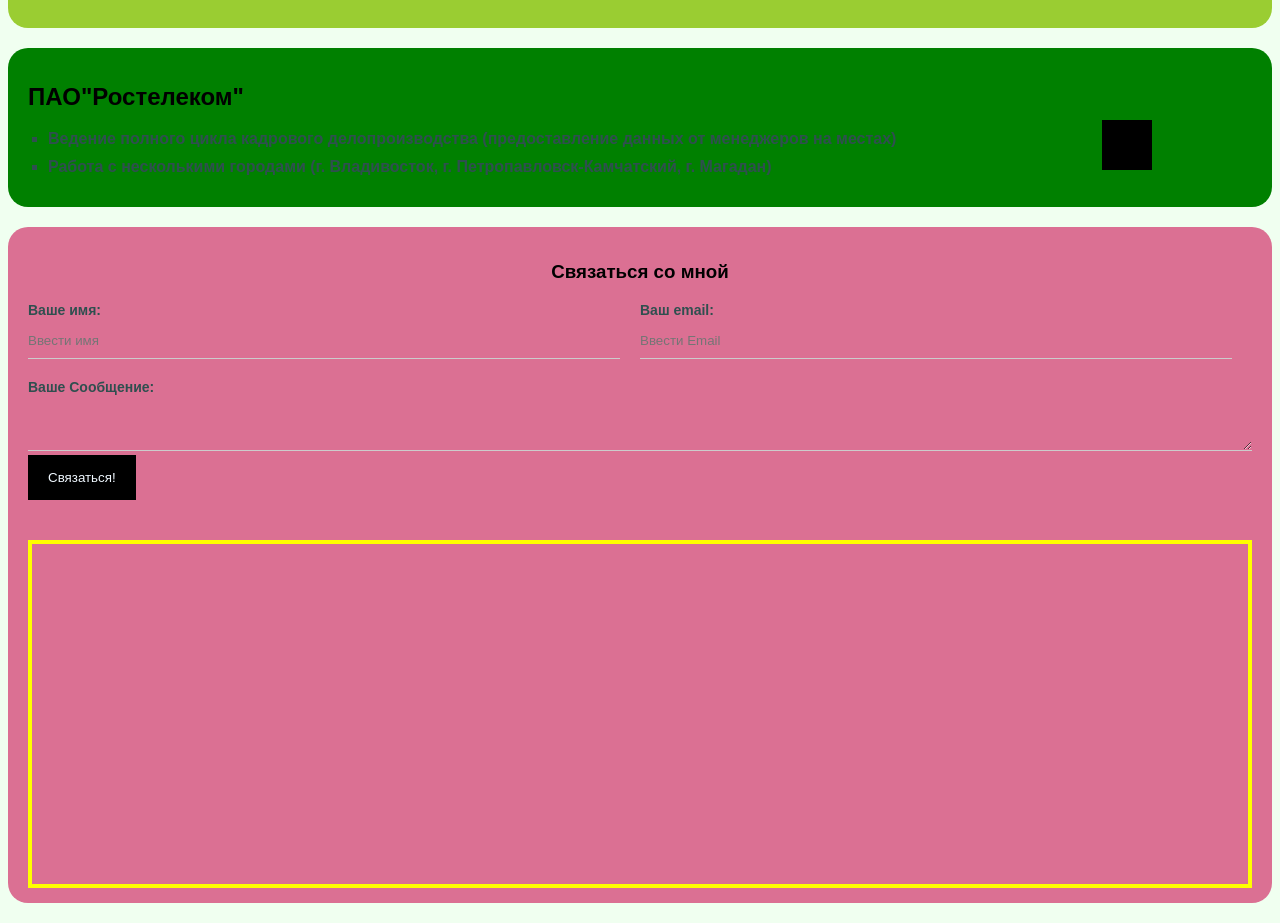
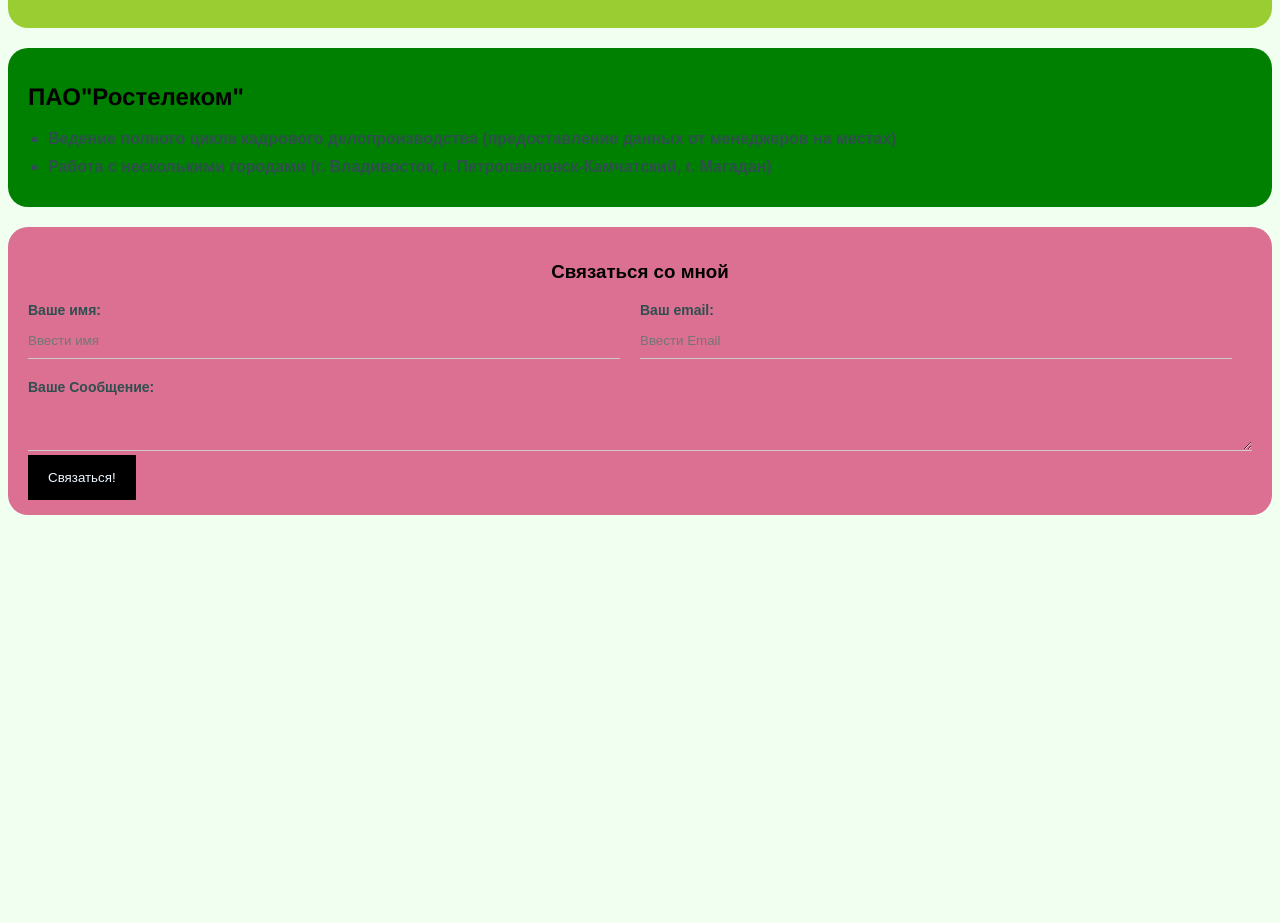
Before and after one commit to MaryYudina/origin, a plain HTML site: page index.html in a window 1280 px wide. Shown: the part 630-1553 px from the top of the page. After the commit the page ends 1165 px from the top, so only its background shows below. Drawn offline with Linux system fonts and the light colour scheme.

Commit message:
стиль текста заголовка h2

```diff
--- a/styles.css
+++ b/styles.css
@@ -30,6 +30,11 @@
 
  h1 {
     color: gold;
+
+ }
+
+ h2 {
+   font-family:'Franklin Gothic Medium', 'Arial Narrow', Arial, sans-serif
 
  }
 
@@ -187,15 +192,15 @@
    }
 
    /* position*/
-   .position {
+   /*.position {
       position: relative;
       border: 4px solid yellow;
       margin-top: 40px;
       padding: 20px;
       height: 300px;
-   }
+   }*/
 
-   .box {
+   /*.box {
       position: fixed;
       bottom: 0;
       right: 10%;
@@ -203,4 +208,4 @@
       height: 50px;
       background: black;
 
-   }
+   }*/
```
